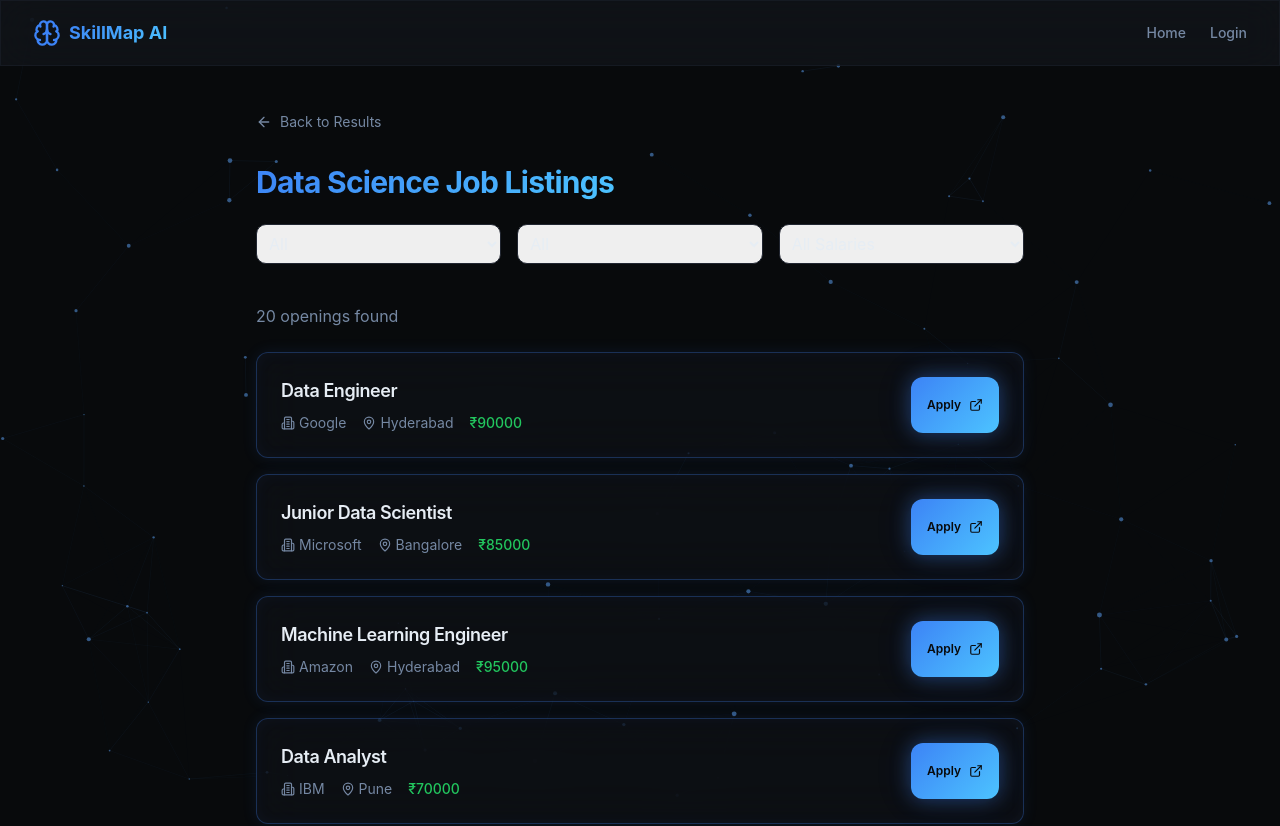
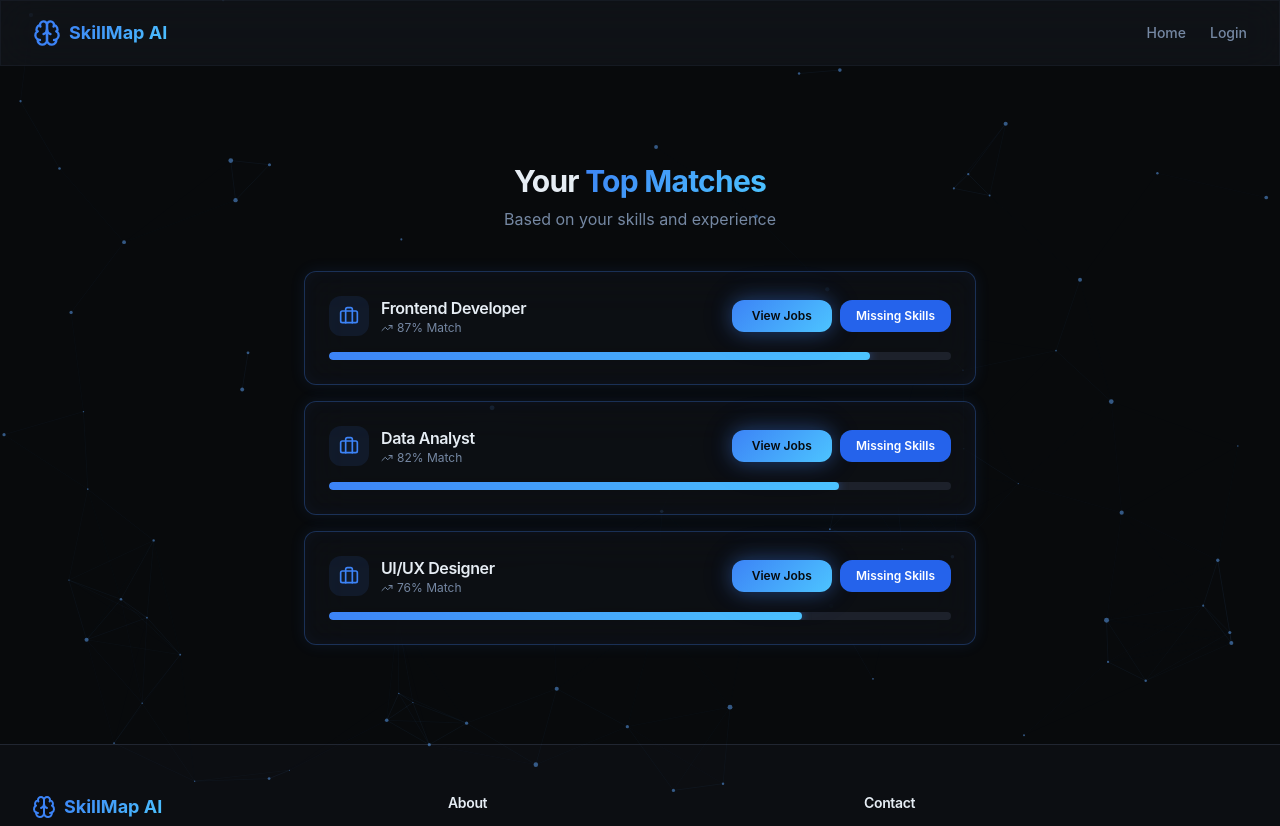
Before and after one commit to thanusrikumili91/carriermatch_frontend2, a React (Vite) app: page /jobs in a window 1280 px wide. Shown: the top 826 px of the page. Built offline with nearby package versions, Linux system fonts and the light colour scheme.

Commit message:
Update JobListings.tsx

```diff
--- a/src/pages/JobListings.tsx
+++ b/src/pages/JobListings.tsx
@@ -1,185 +1,167 @@
 import { motion } from "framer-motion";
-import { Link } from "react-router-dom";
-import { MapPin, Building2, ExternalLink, ArrowLeft } from "lucide-react";
-import { useState } from "react";
+import { useState, useEffect } from "react";
+import { useNavigate } from "react-router-dom";
+import { Briefcase, TrendingUp } from "lucide-react";
 
-interface Job {
-  title: string;
-  company: string;
-  location: string;
-  salary: number;
-  type: string;
-  link: string;
-}
-
-// -----------------------------
-// 20 Data Science / Data Engineer Jobs
-// -----------------------------
-const STATIC_JOBS: Job[] = [
-  { title: "Data Engineer", company: "Google", location: "Hyderabad", salary: 90000, type: "Product", link: "https://careers.google.com" },
-  { title: "Junior Data Scientist", company: "Microsoft", location: "Bangalore", salary: 85000, type: "Product", link: "https://careers.microsoft.com" },
-  { title: "Machine Learning Engineer", company: "Amazon", location: "Hyderabad", salary: 95000, type: "Product", link: "https://amazon.jobs" },
-  { title: "Data Analyst", company: "IBM", location: "Pune", salary: 70000, type: "Service", link: "https://www.ibm.com/careers" },
-  { title: "AI Engineer", company: "Meta", location: "Bangalore", salary: 98000, type: "Product", link: "https://www.metacareers.com" },
-  { title: "Data Engineer", company: "Infosys", location: "Chennai", salary: 65000, type: "Service", link: "https://career.infosys.com" },
-  { title: "Data Scientist", company: "TCS", location: "Hyderabad", salary: 72000, type: "Service", link: "https://www.tcs.com/careers" },
-  { title: "ML Engineer", company: "Apple", location: "Bangalore", salary: 97000, type: "Product", link: "https://jobs.apple.com" },
-  { title: "Data Architect", company: "Accenture", location: "Mumbai", salary: 88000, type: "Service", link: "https://www.accenture.com/careers" },
-  { title: "Data Analyst", company: "Deloitte", location: "Hyderabad", salary: 76000, type: "Service", link: "https://jobs2.deloitte.com" },
-  { title: "AI Research Engineer", company: "NVIDIA", location: "Pune", salary: 99000, type: "Product", link: "https://www.nvidia.com/en-us/about-nvidia/careers" },
-  { title: "Data Engineer", company: "Oracle", location: "Bangalore", salary: 91000, type: "Product", link: "https://www.oracle.com/careers" },
-  { title: "ML Developer", company: "Capgemini", location: "Chennai", salary: 67000, type: "Service", link: "https://www.capgemini.com/careers" },
-  { title: "AI Engineer", company: "Samsung", location: "Bangalore", salary: 92000, type: "Product", link: "https://www.samsungcareers.com" },
-  { title: "Big Data Engineer", company: "Wipro", location: "Hyderabad", salary: 74000, type: "Service", link: "https://careers.wipro.com" },
-  { title: "Data Scientist", company: "Flipkart", location: "Bangalore", salary: 93000, type: "Product", link: "https://www.flipkartcareers.com" },
-  { title: "AI Developer", company: "Zoho", location: "Chennai", salary: 81000, type: "Product", link: "https://careers.zoho.com" },
-  { title: "Data Engineer", company: "HCL", location: "Pune", salary: 70000, type: "Service", link: "https://www.hcltech.com/careers" },
-  { title: "Machine Learning Engineer", company: "PayPal", location: "Hyderabad", salary: 94000, type: "Product", link: "https://www.paypal.com/careers" },
-  { title: "Data Analyst", company: "EY", location: "Mumbai", salary: 76000, type: "Service", link: "https://careers.ey.com" }
+const mockRoles = [
+  { name: "Frontend Developer", match: 87 },
+  { name: "Data Analyst", match: 82 },
+  { name: "UI/UX Designer", match: 76 },
 ];
 
-const LOCATIONS = ["All", "Hyderabad", "Bangalore", "Chennai", "Pune", "Mumbai"];
-const TYPES = ["All", "Product", "Service"];
+// Added resources for missing skills
+const learningResources = [
+  {
+    title: "JavaScript Full Course",
+    link: "https://www.youtube.com/watch?v=PkZNo7MFNFg"
+  },
+  {
+    title: "React Beginner Tutorial",
+    link: "https://www.youtube.com/watch?v=bMknfKXIFA8"
+  },
+  {
+    title: "Frontend Developer Roadmap",
+    link: "https://roadmap.sh/frontend"
+  }
+];
 
-const JobListings = () => {
+const Mapping = () => {
+  const navigate = useNavigate();
+  const [analyzing, setAnalyzing] = useState(true);
+  const [roles, setRoles] = useState<typeof mockRoles>([]);
+  const [showResources, setShowResources] = useState<number | null>(null); // added state
 
-  const [locationFilter, setLocationFilter] = useState("All");
-  const [typeFilter, setTypeFilter] = useState("All");
-  const [salaryFilter, setSalaryFilter] = useState(0);
-
-  // Filter logic
-  const filteredJobs = STATIC_JOBS.filter((job) => {
-    const locationMatch =
-      locationFilter === "All" || job.location === locationFilter;
-
-    const typeMatch =
-      typeFilter === "All" || job.type === typeFilter;
-
-    const salaryMatch =
-      salaryFilter === 0 || job.salary >= salaryFilter;
-
-    return locationMatch && typeMatch && salaryMatch;
-  });
+  useEffect(() => {
+    const timer = setTimeout(() => {
+      setAnalyzing(false);
+      setRoles(mockRoles);
+    }, 2000);
+    return () => clearTimeout(timer);
+  }, []);
 
   return (
-    <div className="min-h-[85vh] px-4 py-12">
-
-      <div className="max-w-3xl mx-auto">
-
-        <Link
-          to="/mapping"
-          className="inline-flex items-center gap-2 text-sm text-muted-foreground hover:text-primary mb-8"
+    <div className="min-h-[85vh] flex items-center justify-center px-4 py-12">
+      <div className="w-full max-w-2xl">
+        {analyzing ? (
+          <motion.div
+            initial={{ opacity: 0 }}
+            animate={{ opacity: 1 }}
+            className="text-center py-20"
           >
-          <ArrowLeft className="w-4 h-4" /> Back to Results
-        </Link>
-
-        <h1 className="text-3xl font-bold mb-6">
-          <span className="gradient-text">Data Science Job Listings</span>
+            <div className="w-20 h-20 mx-auto mb-8 border-4 border-primary/20 border-t-primary rounded-full animate-spin" />
+            <p className="text-2xl font-bold gradient-text mb-3">
+              Matching Your Skills with Job Roles...
+            </p>
+            <p className="text-muted-foreground">
+              Our AI is analyzing your profile
+            </p>
+          </motion.div>
+        ) : (
+          <motion.div
+            initial={{ opacity: 0, y: 20 }}
+            animate={{ opacity: 1, y: 0 }}
+            transition={{ duration: 0.5 }}
+          >
+            <div className="text-center mb-10">
+              <h1 className="text-3xl font-bold mb-2">
+                Your <span className="gradient-text">Top Matches</span>
               </h1>
-
-        {/* Filters */}
-        <div className="grid grid-cols-1 md:grid-cols-3 gap-4 mb-10">
-
-          {/* Location Filter */}
-          <select
-            value={locationFilter}
-            onChange={(e) => setLocationFilter(e.target.value)}
-            className="p-2 border rounded-md"
-          >
-            {LOCATIONS.map((loc) => (
-              <option key={loc}>{loc}</option>
-            ))}
-          </select>
-
-          {/* Company Type */}
-          <select
-            value={typeFilter}
-            onChange={(e) => setTypeFilter(e.target.value)}
-            className="p-2 border rounded-md"
-          >
-            {TYPES.map((t) => (
-              <option key={t}>{t}</option>
-            ))}
-          </select>
-
-          {/* Salary Filter */}
-          <select
-            value={salaryFilter}
-            onChange={(e) => setSalaryFilter(Number(e.target.value))}
-            className="p-2 border rounded-md"
-          >
-            <option value={0}>All Salaries</option>
-            <option value={70000}>70k+</option>
-            <option value={80000}>80k+</option>
-            <option value={90000}>90k+</option>
-          </select>
-
+              <p className="text-muted-foreground">
+                Based on your skills and experience
+              </p>
             </div>
 
-        <p className="text-muted-foreground mb-6">
-          {filteredJobs.length} openings found
-        </p>
-
-        {/* Job Cards */}
             <div className="space-y-4">
-          {filteredJobs.map((job, i) => (
-
+              {roles.map((role, i) => (
                 <motion.div
-              key={i}
-              initial={{ opacity: 0, y: 15 }}
-              animate={{ opacity: 1, y: 0 }}
-              transition={{ delay: i * 0.05 }}
-              className="glass-card glow-border p-6"
+                  key={role.name}
+                  initial={{ opacity: 0, x: -20 }}
+                  animate={{ opacity: 1, x: 0 }}
+                  transition={{ delay: i * 0.2, duration: 0.4 }}
+                  className="glass-card glow-border p-6 card-hover"
                 >
-
-              <div className="flex flex-col sm:flex-row justify-between gap-4">
-
+                  <div className="flex items-center justify-between mb-4">
+                    <div className="flex items-center gap-3">
+                      <div className="w-10 h-10 rounded-lg bg-primary/10 flex items-center justify-center">
+                        <Briefcase className="w-5 h-5 text-primary" />
+                      </div>
                       <div>
-
-                  <h2 className="text-lg font-semibold">
-                    {job.title}
+                        <h2 className="font-semibold text-foreground">
+                          {role.name}
                         </h2>
-
-                  <div className="flex gap-4 text-sm text-muted-foreground mt-2">
-
-                    <span className="flex items-center gap-1">
-                      <Building2 className="w-3.5 h-3.5" />
-                      {job.company}
-                    </span>
-
-                    <span className="flex items-center gap-1">
-                      <MapPin className="w-3.5 h-3.5" />
-                      {job.location}
-                    </span>
-
-                    <span className="text-green-500 font-medium">
-                      ₹{job.salary}
-                    </span>
-
+                        <div className="flex items-center gap-1 text-xs text-muted-foreground">
+                          <TrendingUp className="w-3 h-3" />
+                          <span>{role.match}% Match</span>
+                        </div>
+                      </div>
                     </div>
 
+                    <div className="flex gap-2">
+                      <button
+                        onClick={() =>
+                          navigate(`/jobs?role=${encodeURIComponent(role.name)}`)
+                        }
+                        className="glow-button px-5 py-2 rounded-lg text-xs font-semibold"
+                      >
+                        View Jobs
+                      </button>
+
+                      {/* Added Missing Skills Button */}
+                      <button
+                        onClick={() =>
+                          setShowResources(showResources === i ? null : i)
+                        }
+                        className="px-4 py-2 rounded-lg text-xs font-semibold bg-blue-600 text-white"
+                      >
+                        Missing Skills
+                      </button>
+                    </div>
                   </div>
 
+                  {/* Progress bar */}
+                  <div className="w-full h-2 rounded-full bg-secondary overflow-hidden">
+                    <motion.div
+                      initial={{ width: 0 }}
+                      animate={{ width: `${role.match}%` }}
+                      transition={{
+                        delay: i * 0.2 + 0.3,
+                        duration: 0.8,
+                        ease: "easeOut",
+                      }}
+                      className="h-full rounded-full progress-glow"
+                    />
+                  </div>
+
+                  {/* Resources Section */}
+                  {showResources === i && (
+                    <div className="mt-4 space-y-2">
+                      {learningResources.map((course, index) => (
+                        <div
+                          key={index}
+                          className="flex justify-between items-center bg-gray-100 p-3 rounded-md"
+                        >
+                          <span className="text-sm">{course.title}</span>
+
                           <a
-                  href={job.link}
+                            href={course.link}
                             target="_blank"
                             rel="noopener noreferrer"
-                  className="glow-button px-4 py-2 rounded-lg text-xs font-semibold flex items-center gap-2"
+                            className="text-blue-600 text-xs font-semibold"
                           >
-                  Apply <ExternalLink className="w-3.5 h-3.5" />
+                            Go to Course
                           </a>
-
                         </div>
-
-            </motion.div>
-
                       ))}
                     </div>
-
+                  )}
+                </motion.div>
+              ))}
             </div>
-
+          </motion.div>
+        )}
+      </div>
     </div>
   );
 };
 
-export default JobListings;
+export default Mapping;
```
Lines whose indentation alone changed are shown as unchanged.
